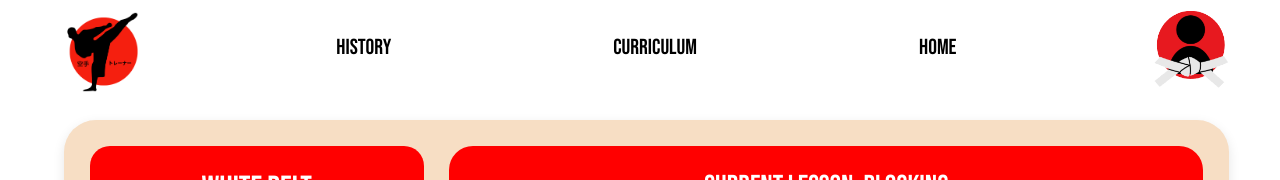
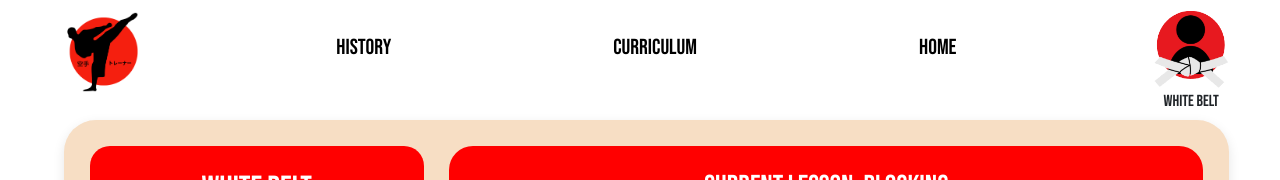
Before and after one commit to CrystalBow/group1_KarateSite, a React (Vite) app in the folder frontend/: page /whitebeltlesson in a window 1280 px wide. Shown: the top 180 px of the page. Built offline with nearby package versions, Linux system fonts and the light colour scheme.

Commit message:
Update WhiteBeltLessons.tsx

```diff
--- a/frontend/src/pages/WhiteBeltLessons.tsx
+++ b/frontend/src/pages/WhiteBeltLessons.tsx
@@ -47,7 +47,7 @@ const WhiteBeltLessons = () => {
 
   return (
     <div>
-      <Header2 profileImg="/assets/ProfileWhiteBelt.png"/>
+      <Header2 profileImg="/assets/ProfileWhiteBelt.png" beltText="White Belt"/>
       <div className="page-container">
         <div className="custom-card whitebelt-container">
           {/* LEFT SIDEBAR */}
```
